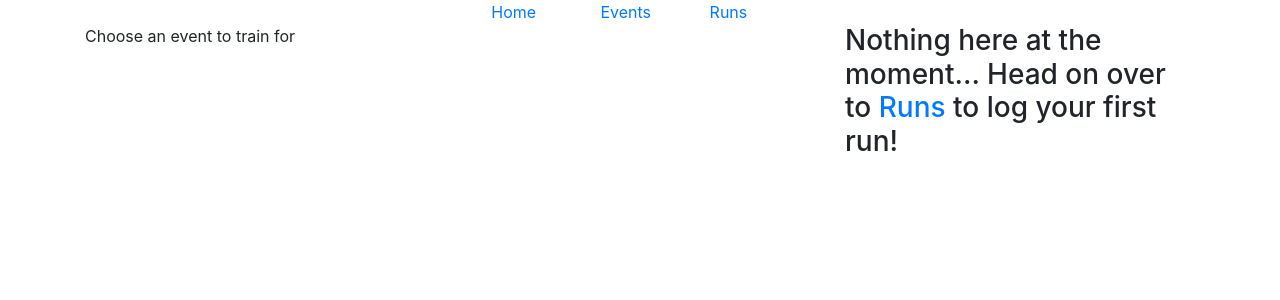
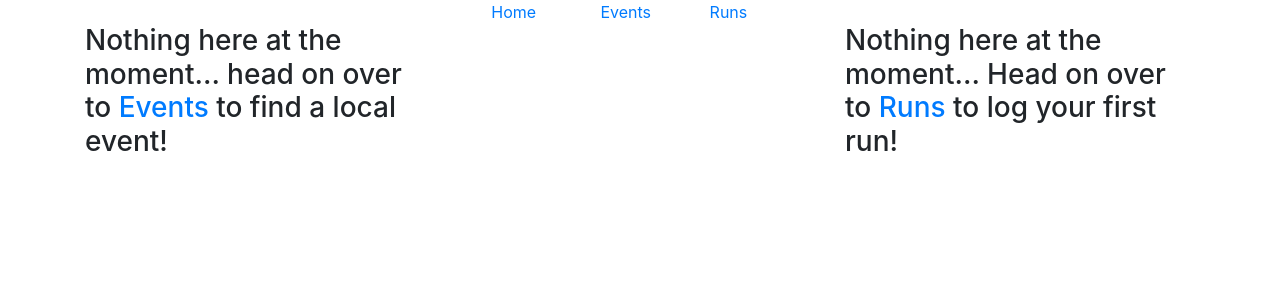
Before and after one commit to buraizu/emerald_city_runs, a React (Create React App) app in the folder client/: page / in a window 1280 px wide. Shown: the top 300 px of the page. Built offline with nearby package versions, Linux system fonts and the light colour scheme; no server answers.

Commit message:
Adjust formatting

```diff
--- a/client/src/events/EventList.js
+++ b/client/src/events/EventList.js
@@ -2,7 +2,6 @@ import React from 'react';
 import PropTypes from 'prop-types';
 
 import EventPage from './EventPage';
-import FeaturedEvent from './FeaturedEvent';
 
 const EventList = (props) => {
 
@@ -14,9 +13,7 @@ const EventList = (props) => {
 
   return (
     <div>
-      <div>
-        <FeaturedEvent feature={props.runEvents.featuredEvent} />
-      </div>
+      <h2>Check out the upcoming events!</h2>
       <ul>
         {displayEvents}
       </ul>
--- a/client/src/events/EventsContainer.js
+++ b/client/src/events/EventsContainer.js
@@ -1,6 +1,6 @@
 import React, { Component } from 'react';
 import PropTypes from 'prop-types';
-
+import Col from 'react-bootstrap/Col';
 import { connect } from 'react-redux';
 import * as actions from '../actions/eventActions.js';   // need new action file
 import { bindActionCreators } from 'redux';
@@ -17,18 +17,23 @@ class EventsContainer extends Component {
 
   render() {
     return (
-        <div>
+      <div>
+        <Col md={{ span: 4, offset: 2 }}>
           <h2>Events Container</h2>
-          <EventList runEvents={this.props.events} setEvent={this.props.setEvent} />
-        </div>
+        </Col>
+        <Col md={{ span: 4, offset: 2 }}>
+          <div>
+            <EventList runEvents={this.props.events} setEvent={this.props.setEvent} />
+          </div>
+        </Col>
+      </div>
       )
     }
 }
 
 const mapStateToProps = (state) => {
   return {
-    events: state.events,
-    featuredEvent: state.featuredEvent
+    events: state.events
   }
 }
 
--- a/client/src/events/FeaturedEvent.js
+++ b/client/src/events/FeaturedEvent.js
@@ -1,5 +1,6 @@
 import React from 'react';
 import PropTypes from 'prop-types';
+import { Link } from "react-router-dom";
 
 const FeaturedEvent = (props) => {
   if(props.feature) {
@@ -12,7 +13,13 @@ const FeaturedEvent = (props) => {
     )
   } else {
     return (
-      <div>Choose an event to train for</div>
+      <div>
+        <h3>
+          Nothing here at the moment... head on over to
+          <span> <Link to={'/events'}>Events</Link> </span>
+          to find a local event!
+        </h3>
+      </div>
     )
   }
 
```
